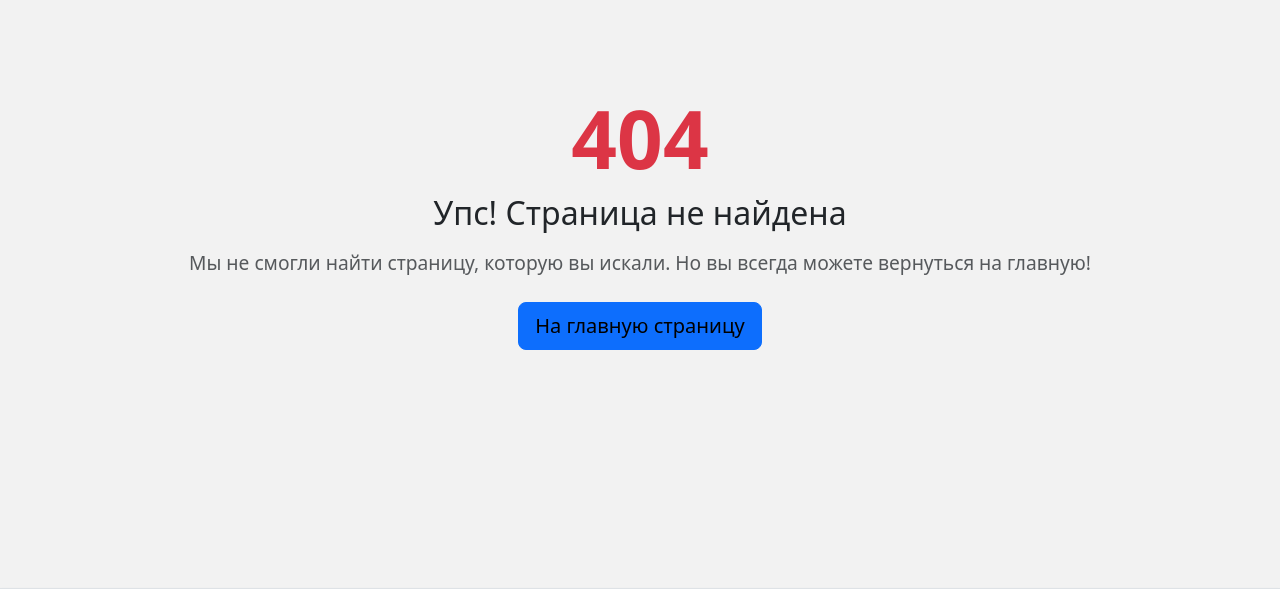
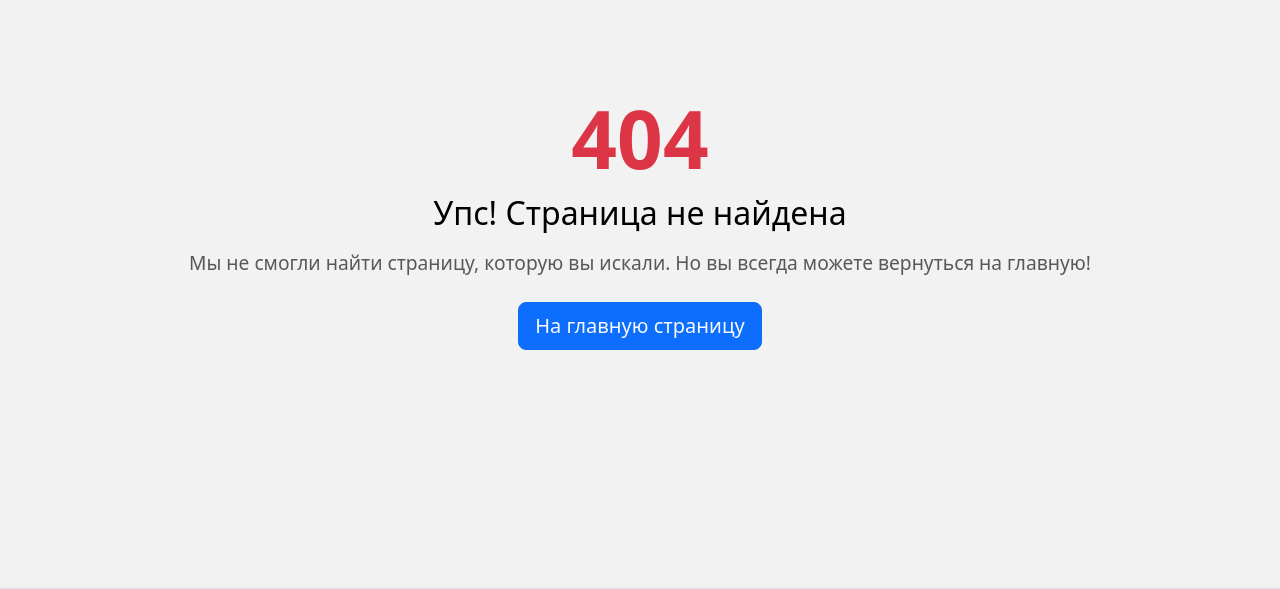
Before and after one commit to 124476/Smart_Class_web, a Django app: template web/templates/404.html in a window 1280 px wide. Shown: the part 133-722 px from the top of the page. Run offline with Django 5.2, Linux system fonts and the light colour scheme; the template is opened without the code that fills it, so the values that code supplies are empty; some libraries are stand-ins or nearby versions.

Commit message:
fix 404.html

```diff
--- a/web/templates/404.html
+++ b/web/templates/404.html
@@ -7,11 +7,11 @@
 
 <div class="container d-flex flex-column justify-content-center align-items-center text-center" style="min-height: 70vh;">
   <h1 class="display-1 fw-bold text-danger">404</h1>
-  <h2 class="mb-3 text-dark">Упс! Страница не найдена</h2>
+  <h2 class="mb-3">Упс! Страница не найдена</h2>
   <p class="mb-4 text-muted" style="font-size: 1.2rem;">
     Мы не смогли найти страницу, которую вы искали. Но вы всегда можете вернуться на главную!
   </p>
-  <a href="{% url 'homepage:main' %}" class="btn btn-primary btn-lg">
+  <a href="{% url 'homepage:main' %}" class="btn btn-primary btn-lg text-light">
     На главную страницу
   </a>
 </div>
```
